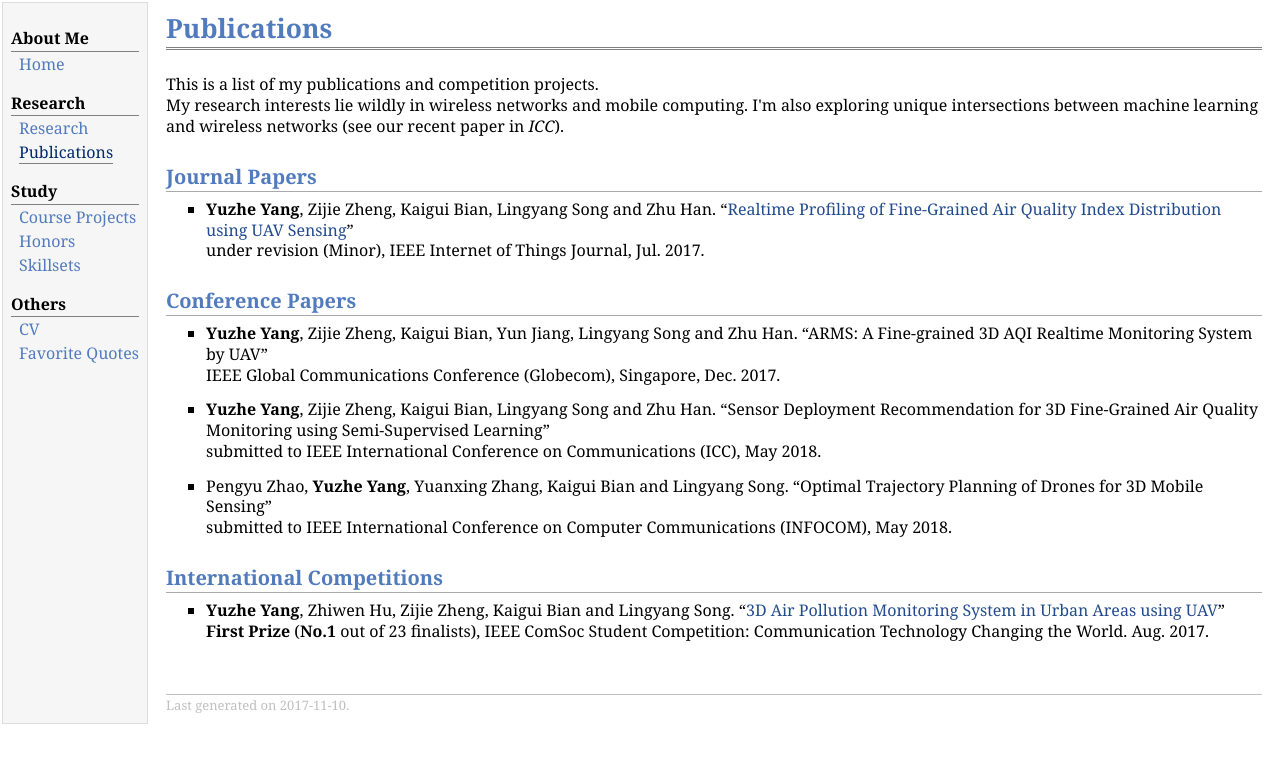
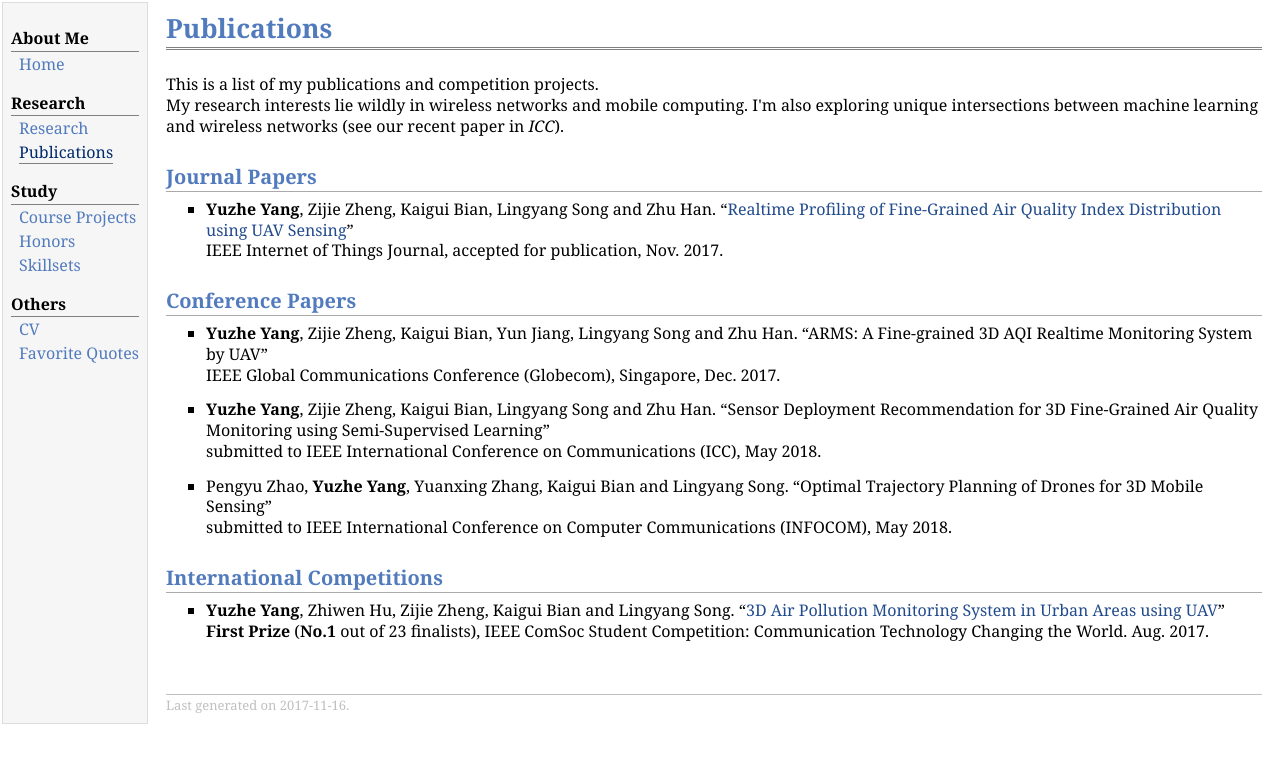
Before and after one commit to YyzHarry/Personal-Website, a Jekyll site: the page publications.html, which Jekyll copies as it is, in a window 1280 px wide. Shown: the top 763 px of the page. Built offline with Jekyll 4.4.1, drawn with Linux system fonts in a browser that asks for light colours.

Commit message:
Update publications.html

```diff
--- a/publications.html
+++ b/publications.html
@@ -35,7 +35,7 @@ My research interests lie wildly in wireless networks and mobile computing. I'm
 <h2>Journal Papers</h2>
 <ul>
 <li><p><b>Yuzhe Yang</b>, Zijie Zheng, Kaigui Bian, Lingyang Song and Zhu Han. &ldquo;<a href="https://arxiv.org/abs/1711.02821">Realtime Profiling of Fine-Grained Air Quality Index Distribution using UAV Sensing</a>&rdquo; <br />
-under revision (Minor), IEEE Internet of Things Journal, Jul. 2017.</p>
+IEEE Internet of Things Journal, accepted for publication, Nov. 2017.</p>
 </li>
 </ul>
 <h2>Conference Papers</h2>
@@ -62,7 +62,7 @@ submitted to IEEE International Conference on Computer Communications (INFOCOM),
 </ul>
 <div id="footer">
 <div id="footer-text">
-Last generated on 2017-11-10.
+Last generated on 2017-11-16.
 </div>
 </div>
 </td>
```
